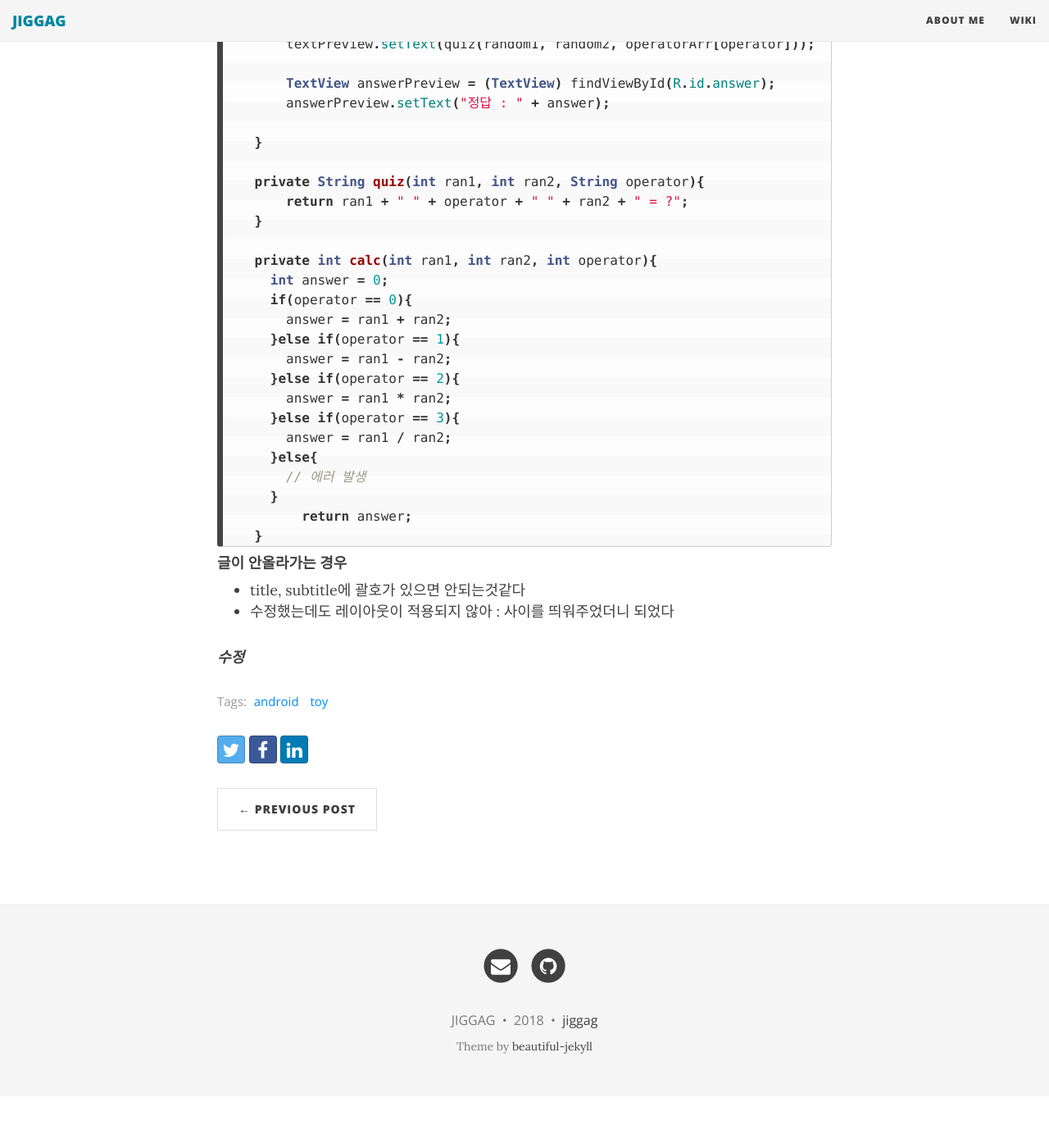
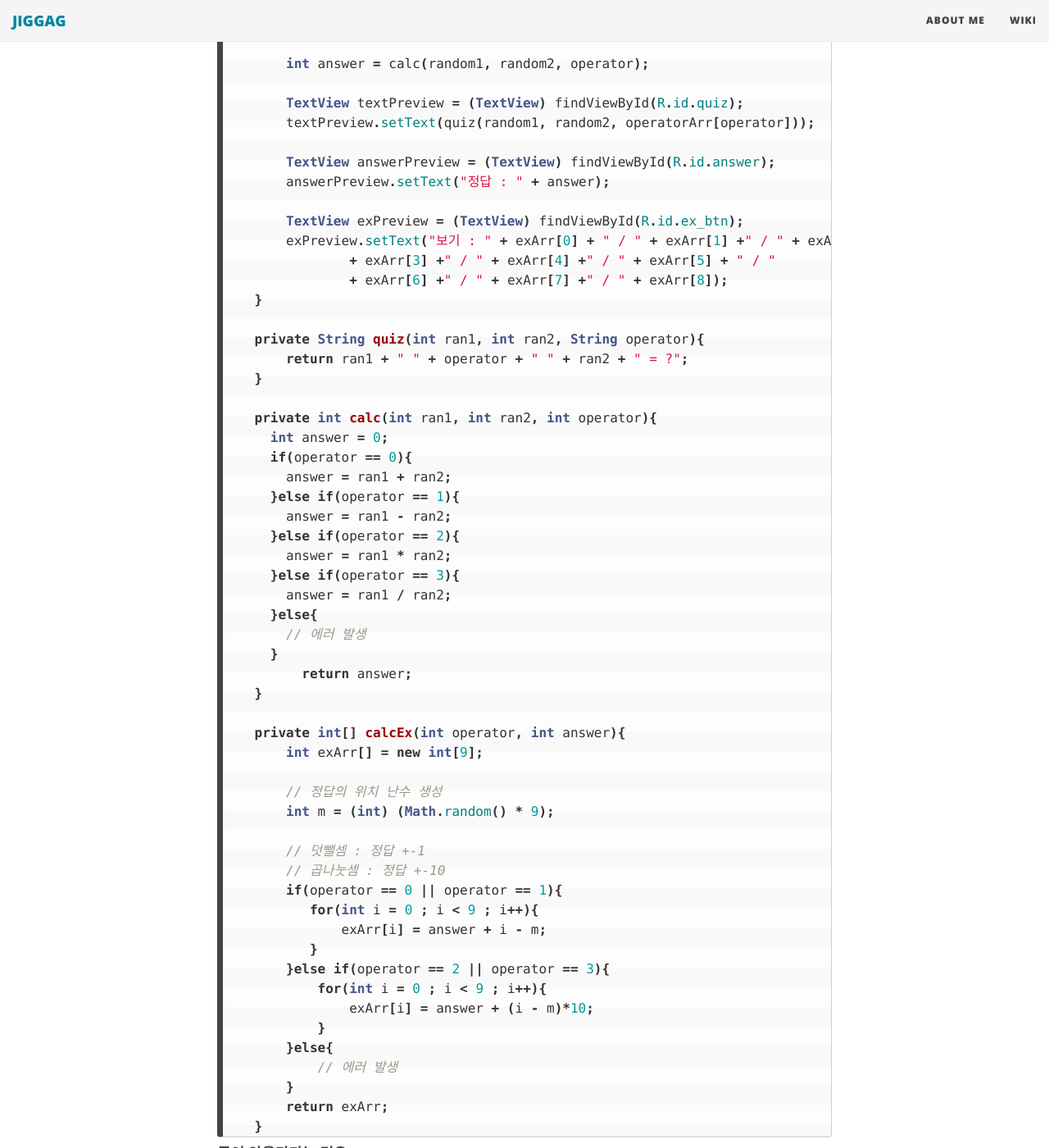
Before and after one commit to jiggag/jiggag.github.io, a Jekyll site: the page built from _posts/2018-12/2018-12-29-android-toy-brainquick-cardgame.md, in a window 1280 px wide and 1400 px high, scrolled down 1153 px. Shown: the whole window at 82% size. Built offline with Jekyll 4.4.1, drawn with Linux system fonts in a browser that asks for light colours; nearby versions of some CDN libraries; before the commit the page ends 2490 px from its top, so only the background shows below that; some of the changed text lies outside the part shown.

Commit message:
Update 2018-12-29-android-toy-brainquick-cardgame.md

````diff
--- a/_posts/2018-12/2018-12-29-android-toy-brainquick-cardgame.md
+++ b/_posts/2018-12/2018-12-29-android-toy-brainquick-cardgame.md
@@ -30,7 +30,11 @@ tags : [android,toy]
     /*
     NOTE 2018-12-29
     문제 생성 : 랜덤 수 2개, 사칙연산
+
+    NOTE 2018-12-30
+    보기 생성 : 덧셈뺄셈, 곱셈나눗셈에 따른 보기방식
     */
+
     private void init() {
 
         int random1 = (int) (Math.random() * 50 + 1);
@@ -38,7 +42,7 @@ tags : [android,toy]
         int operator = (int) (Math.random() * 4);
         String[] operatorArr = {"+", "-", "*", "/"};
 
-	    	int answer = calc(random1, random2, operator);
+	int answer = calc(random1, random2, operator);
 
         TextView textPreview = (TextView) findViewById(R.id.quiz);
         textPreview.setText(quiz(random1, random2, operatorArr[operator]));
@@ -46,6 +50,10 @@ tags : [android,toy]
         TextView answerPreview = (TextView) findViewById(R.id.answer);
         answerPreview.setText("정답 : " + answer);
 
+        TextView exPreview = (TextView) findViewById(R.id.ex_btn);
+        exPreview.setText("보기 : " + exArr[0] + " / " + exArr[1] +" / " + exArr[2] +" / "
+                + exArr[3] +" / " + exArr[4] +" / " + exArr[5] + " / "
+                + exArr[6] +" / " + exArr[7] +" / " + exArr[8]);
     }
 
     private String quiz(int ran1, int ran2, String operator){
@@ -67,6 +75,28 @@ tags : [android,toy]
       }
           return answer;
     }
+
+    private int[] calcEx(int operator, int answer){
+        int exArr[] = new int[9];
+
+        // 정답의 위치 난수 생성
+        int m = (int) (Math.random() * 9);
+
+        // 덧뺄셈 : 정답 +-1
+        // 곱나눗셈 : 정답 +-10
+        if(operator == 0 || operator == 1){
+           for(int i = 0 ; i < 9 ; i++){
+               exArr[i] = answer + i - m;
+           }
+        }else if(operator == 2 || operator == 3){
+            for(int i = 0 ; i < 9 ; i++){
+                exArr[i] = answer + (i - m)*10;
+            }
+        }else{
+            // 에러 발생
+        }
+        return exArr;
+    }
 ```
 
 #### 글이 안올라가는 경우
````
